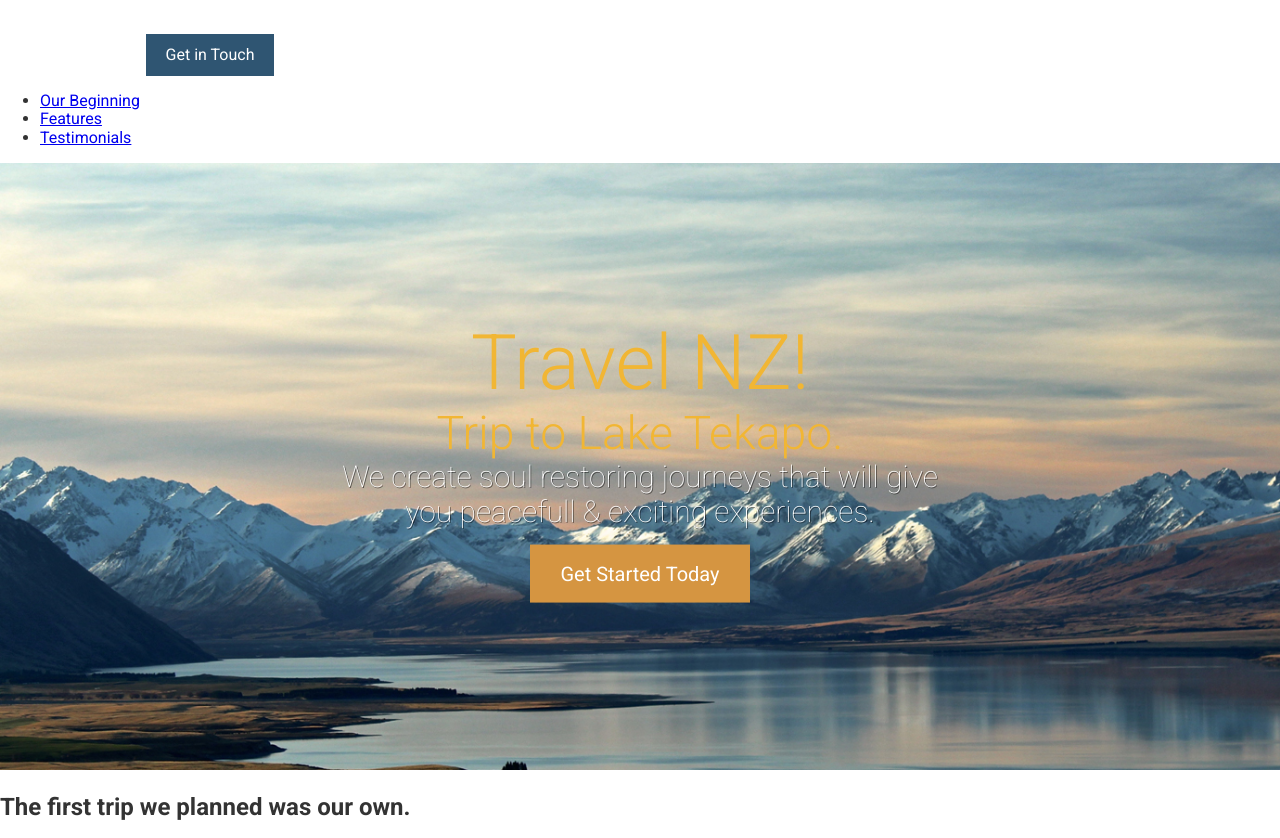
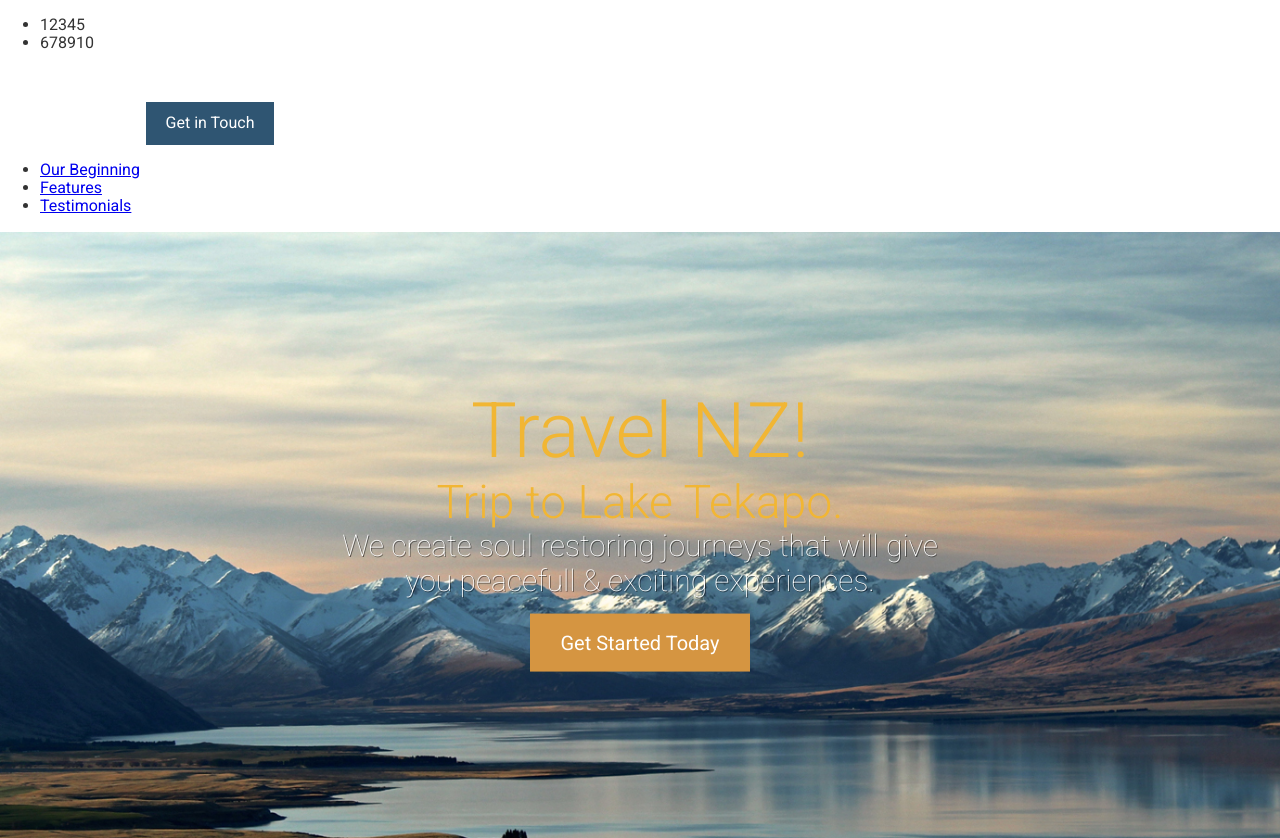
Before and after one commit to lyndonfox-web/travel-nz, a website: page app/index.html in a window 1280 px wide. Shown: the top 838 px of the page. Drawn offline with Linux system fonts and the light colour scheme.

Commit message:
Counted to 4

```diff
--- a/app/index.html
+++ b/app/index.html
@@ -19,6 +19,10 @@
     <link rel="stylesheet" href="./css/main.css" />
   </head>
   <body>
+    <ul>
+      <li>12345</li>
+      <li>678910</li>
+    </ul>
     <header>
       <img src="assets/images/icons/clear-view-escapes.svg" />
       <a href="#" class="btn">Get in Touch</a>
```
